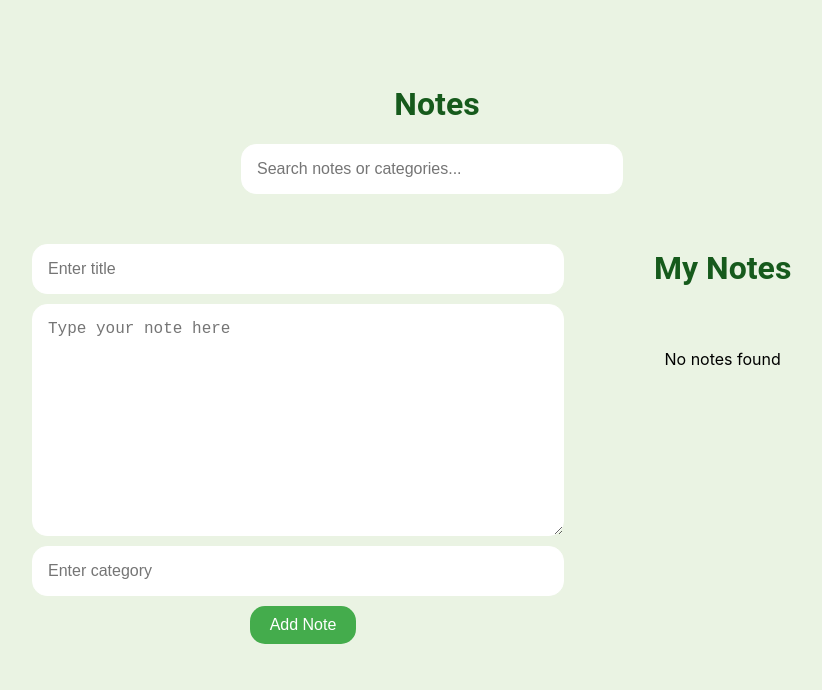
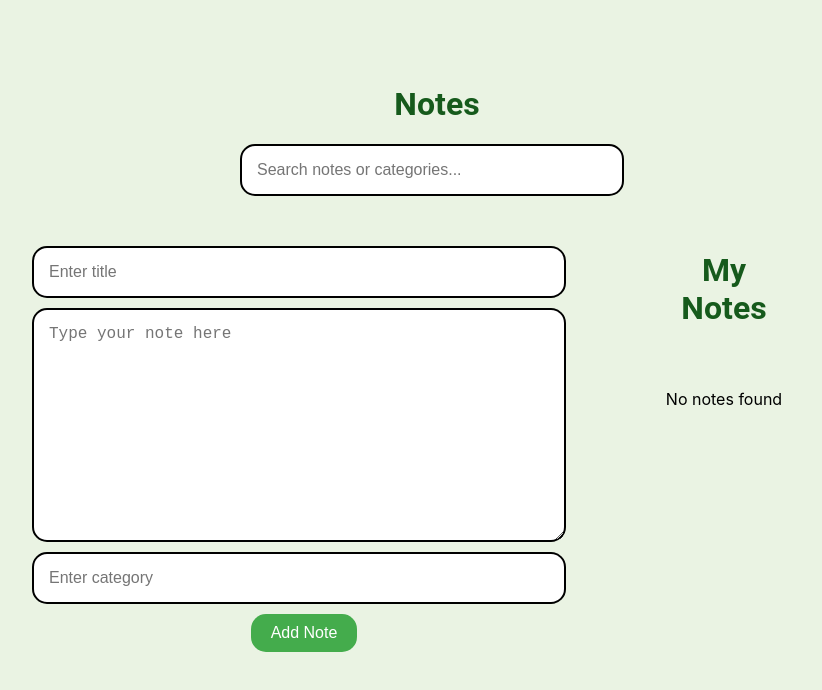
Before and after one commit to fredorodgz/Notes-App, a React (Create React App) app: page / in a window 1280 px wide. Shown: the top 690 px of the page, without its empty margins (208-1030 px from the left). Built offline with nearby package versions, Linux system fonts and the light colour scheme.

Commit message:
added outline

```diff
--- a/src/App.css
+++ b/src/App.css
@@ -43,7 +43,7 @@ input[type="text"] {
   width: 500px; /* Increased width */
   margin-right: 10px;
   border-radius: 15px;
-  border: 1px solid white;
+  border: 2px solid black;
 }
 
 textarea {
@@ -53,7 +53,7 @@ textarea {
   height: 200px; /* Larger input area for text */
   margin-right: 10px;
   border-radius: 15px;
-  border: 1px solid white;
+  border: 2px solid black;
   margin-top: 10px;
   margin-bottom: 10px;
 }
@@ -120,6 +120,7 @@ button:hover {
   width: 400px; /* Make it responsive */
   /* max-width: 500px; */
   /* box-shadow: 0 2px 5px rgba(0, 0, 0, 0.1); */
+  outline: 2px solid black;
 }
 
 .note p.note-title{
```
